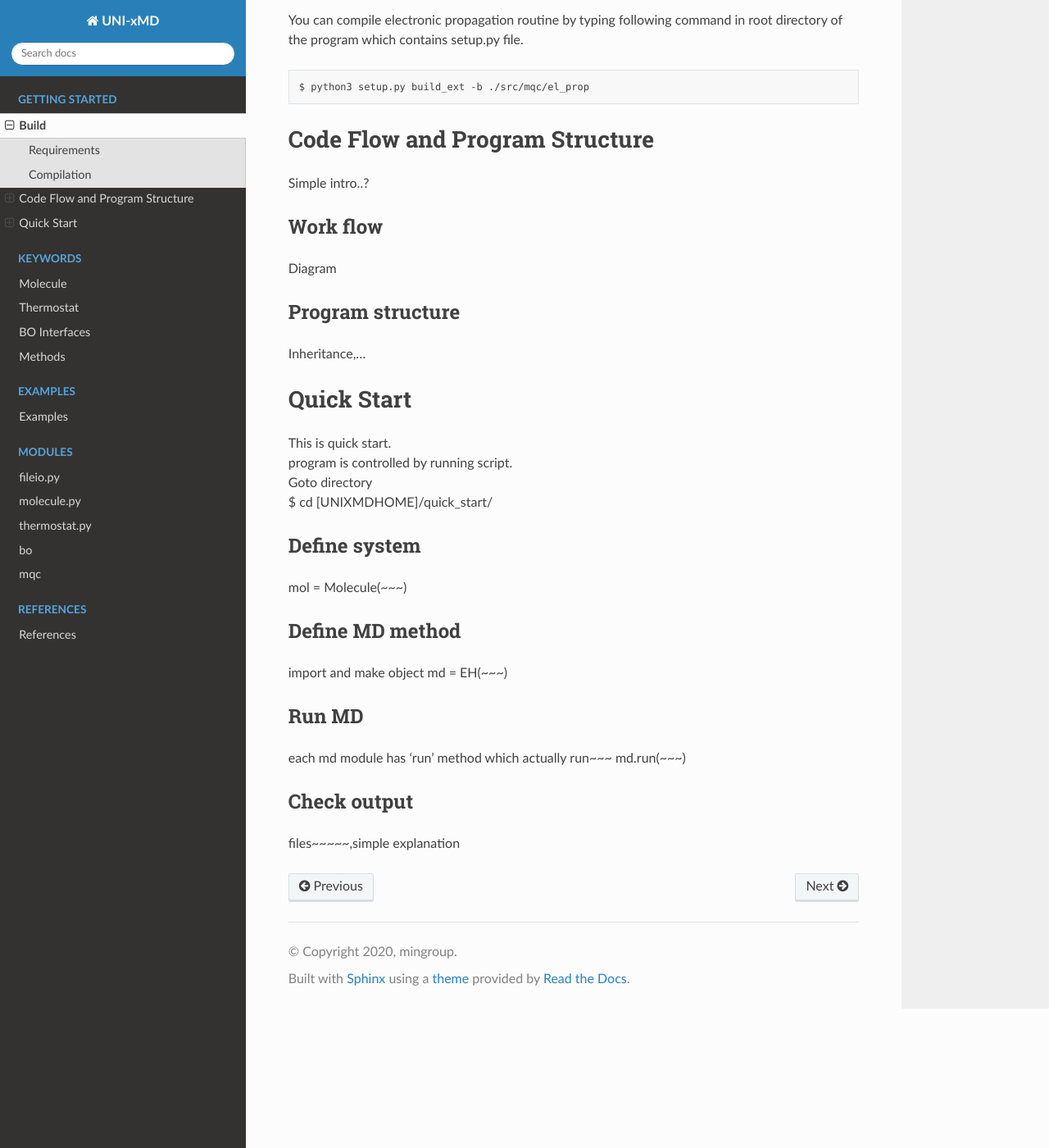
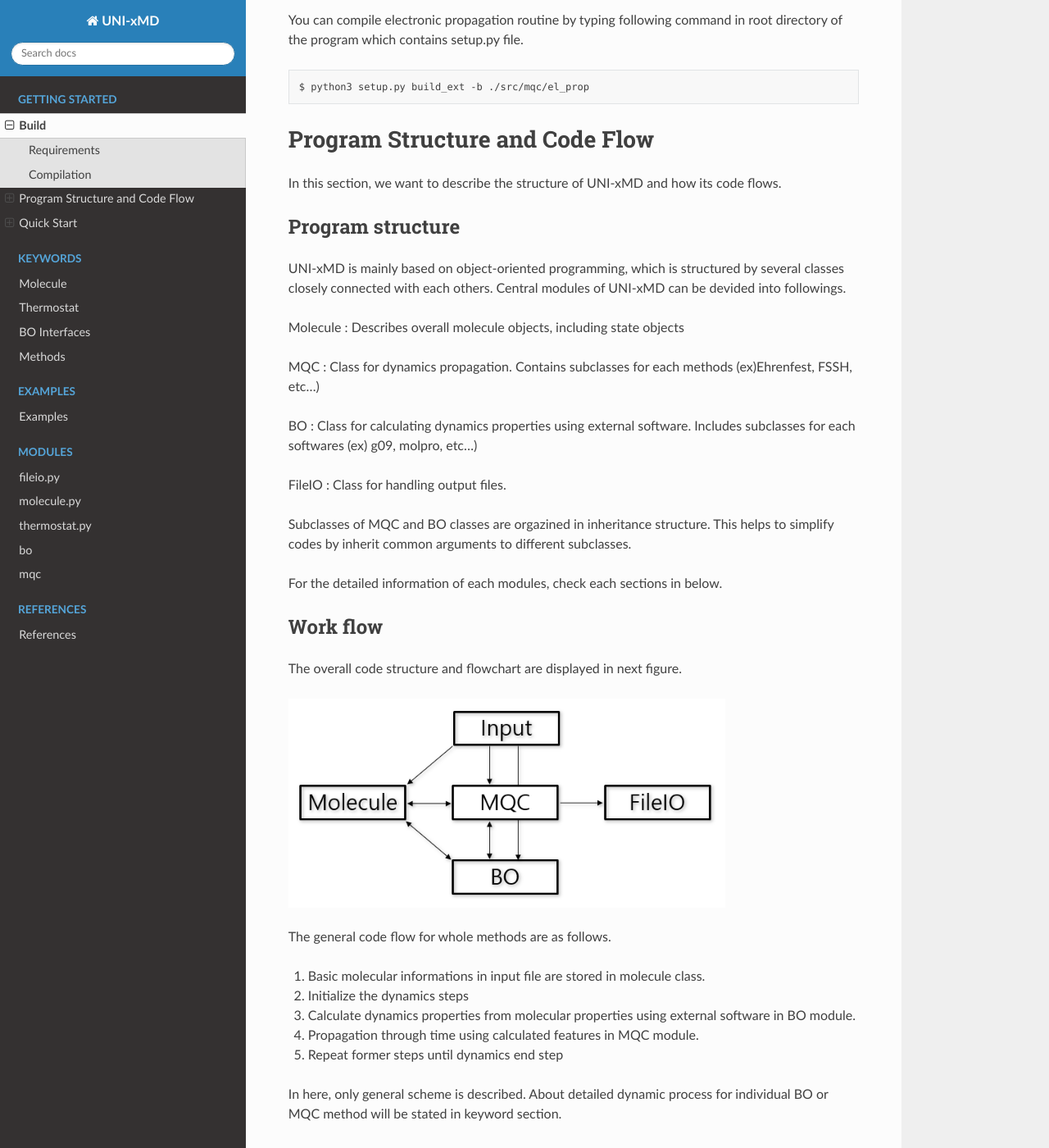
Before and after one commit to skmin-lab/unixmd, a Sphinx documentation site: the page built from docs/source/getting_started/getstarted.rst, in a window 1280 px wide and 1400 px high, scrolled down 590 px. Shown: the whole window at 82% size. Built offline with Sphinx 7.4.7 and the Read the Docs theme 2.0.0, drawn with Linux system fonts in a browser that asks for light colours.

Commit message:
flow&structure

```diff
--- a/docs/source/getting_started/getstarted.rst
+++ b/docs/source/getting_started/getstarted.rst
@@ -31,17 +31,56 @@ You can compile electronic propagation routine by typing following command in ro
    $ python3 setup.py build_ext -b ./src/mqc/el_prop
 
 ================================
-Code Flow and Program Structure
+Program Structure and Code Flow
 ================================
-Simple intro..?
+
+In this section, we want to describe the structure of UNI-xMD and how its code flows.
+
+
+Program structure
+^^^^^^^^^^^^^^^^^^^^^^^^^^
+
+UNI-xMD is mainly based on object-oriented programming, which is structured by
+several classes closely connected with each others.
+Central modules of UNI-xMD can be devided into followings.
+
+Molecule : Describes overall molecule objects, including state objects
+
+MQC : Class for dynamics propagation. Contains subclasses for each methods
+(ex)Ehrenfest, FSSH, etc...)
+
+BO : Class for calculating dynamics properties using external software.
+Includes subclasses for each softwares (ex) g09, molpro, etc...)
+
+FileIO : Class for handling output files.
+
+Subclasses of MQC and BO classes are orgazined in inheritance structure.
+This helps to simplify codes by inherit common arguments to different subclasses.
+
+For the detailed information of each modules, check each sections in below.
 
 Work flow
 ^^^^^^^^^^^^^^^^^^^^^^^^^^
-Diagram
 
-Program structure
-^^^^^^^^^^^^^^^^^^^^^^^^^^
-Inheritance,...
+The overall code structure and flowchart are displayed in next figure.
+
+.. image:: ./unixmd_structure.png
+    :width: 400pt
+
+The general code flow for whole methods are as follows.
+
+1. Basic molecular informations in input file are stored in molecule class.
+
+2. Initialize the dynamics steps
+
+3. Calculate dynamics properties from molecular properties using external software in BO module.
+
+4. Propagation through time using calculated features in MQC module.
+
+5. Repeat former steps until dynamics end step
+
+In here, only general scheme is described. About detailed dynamic process for
+individual BO or MQC method will be stated in keyword section.
 
 ==========================
 Quick Start
```
Also changed, not shown: docs/source/getting_started/unixmd_structure.png (added).
